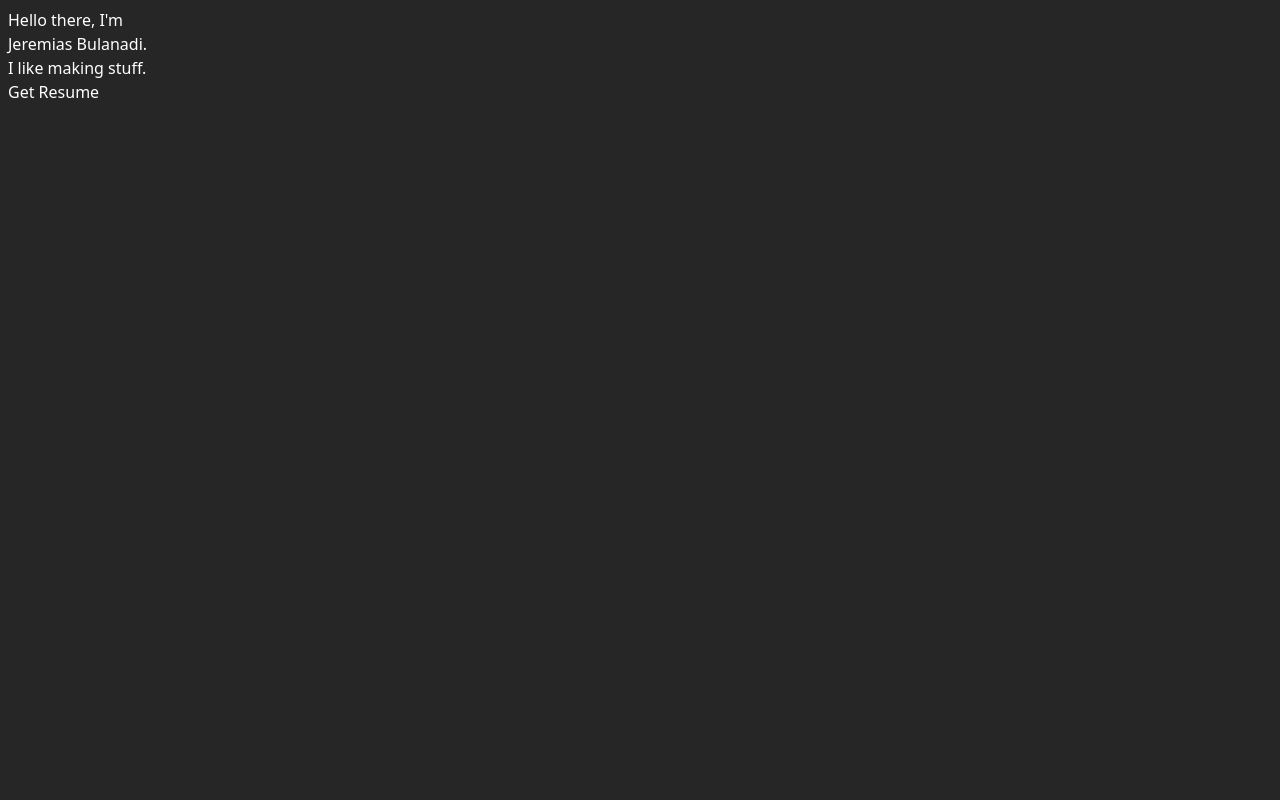
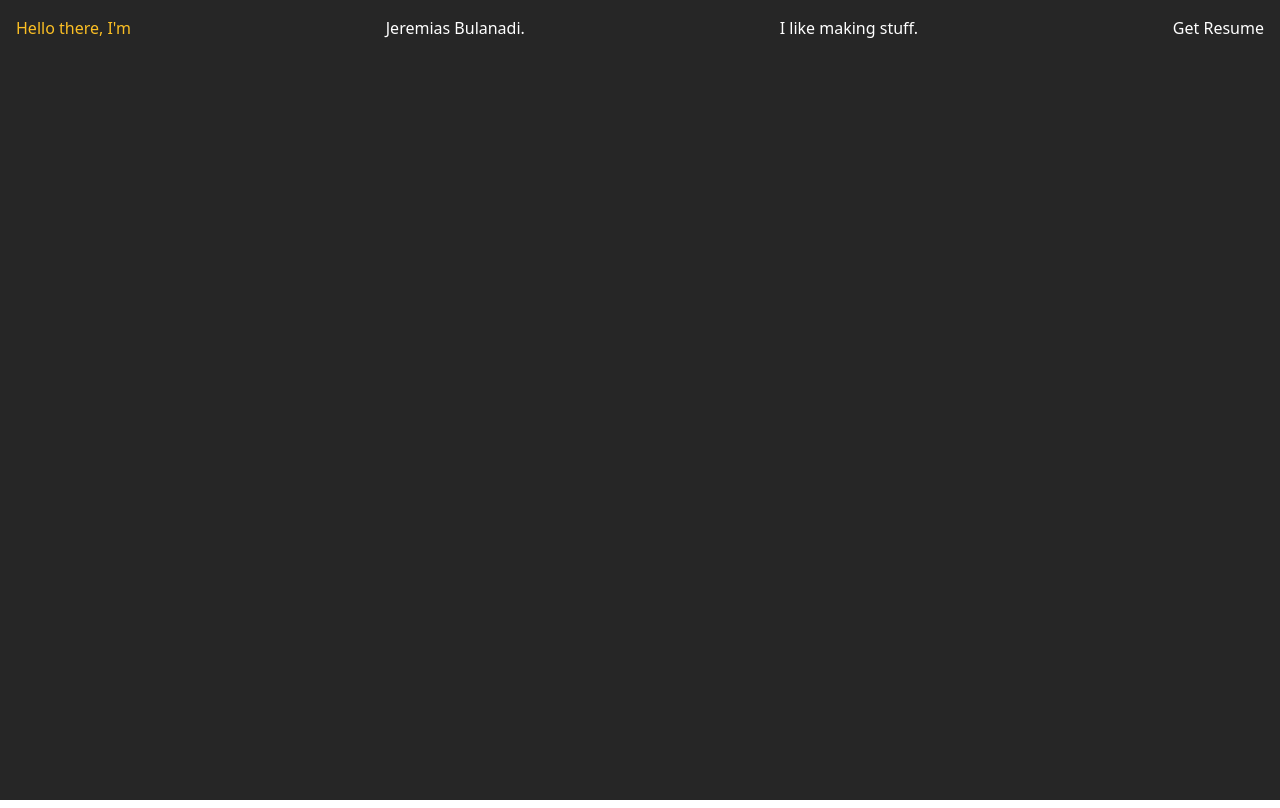
Before and after one commit to JeremiasBulanadi/CV-site, a Svelte app: page / in a window 1280 px wide. Built offline with nearby package versions, Linux system fonts and the light colour scheme.

Commit message:
Fixed Tailwind implementation

```diff
--- a/public/index.css
+++ b/public/index.css
@@ -550,6 +550,44 @@ video {
   border-color: rgba(229, 229, 229, var(--tw-border-opacity));
 }
 
+.container {
+  width: 100%;
+}
+
+@media (min-width: 640px) {
+  .container {
+    max-width: 640px;
+  }
+}
+
+@media (min-width: 768px) {
+  .container {
+    max-width: 768px;
+  }
+}
+
+@media (min-width: 1024px) {
+  .container {
+    max-width: 1024px;
+  }
+}
+
+@media (min-width: 1280px) {
+  .container {
+    max-width: 1280px;
+  }
+}
+
+@media (min-width: 1536px) {
+  .container {
+    max-width: 1536px;
+  }
+}
+
+.flex {
+  display: flex;
+}
+
 .table {
   display: table;
 }
@@ -620,9 +658,18 @@ video {
   }
 }
 
+.justify-center {
+  justify-content: center;
+}
+
 .bg-gray-800 {
   --tw-bg-opacity: 1;
   background-color: rgba(38, 38, 38, var(--tw-bg-opacity));
+}
+
+.text-yellow-400 {
+  --tw-text-opacity: 1;
+  color: rgba(251, 191, 36, var(--tw-text-opacity));
 }
 
 *, ::before, ::after {
--- a/public/tailwind.css
+++ /dev/null
@@ -1,3 +0,0 @@
-@tailwind base;
-@tailwind components;
-@tailwind utilities;
--- a/rollup.config.js
+++ b/rollup.config.js
@@ -1,4 +1,5 @@
 import svelte from 'rollup-plugin-svelte';
+import sveltePreprocess from 'svelte-preprocess';
 import commonjs from '@rollup/plugin-commonjs';
 import resolve from '@rollup/plugin-node-resolve';
 import livereload from 'rollup-plugin-livereload';
@@ -70,6 +71,15 @@ export default {
 		// instead of npm run dev), minify
 		production && terser()
 	],
+	preprocess: sveltePreprocess({
+		sourceMap: !production,
+		postcss: {
+			plugins: [
+				require("tailwindcss"),
+				require("autoprefixer"),
+			],
+		},
+	}),
 	watch: {
 		clearScreen: false
 	}
--- a/src/App.svelte
+++ b/src/App.svelte
@@ -9,7 +9,10 @@
 	</Intro>
 </main>
 
-<style>
+<style global lang="postcss">
+	@tailwind base;
+  	@tailwind components;
+  	@tailwind utilities;
 
 	main {
 		width: 100vw;
--- a/src/components/Intro.svelte
+++ b/src/components/Intro.svelte
@@ -1,6 +1,6 @@
-<main>
-    <div class="container flex justify-center">
-        <h3 class="text">
+<main class="container flex justify-between">
+
+    <h3 class="text-yellow-400">
         Hello there, I'm
     </h3>
     <h1 class="text">
@@ -10,7 +10,7 @@
         I like making stuff.
     </h2>
     <a href="./JeremiasBulanadi-Resume.pdf" target="_blank" class="text">Get Resume</a>
-    </div>
+
 </main>
 
 <style>
--- a/tailwind.config.js
+++ b/tailwind.config.js
@@ -11,7 +11,7 @@ module.exports = {
     ],
     purge: {
         content: [
-            './src/App.svelte',
+            './src/**/*.svelte',
         ],
         enabled: production // disable purge in dev
     },
```
Lines whose indentation alone changed are shown as unchanged.
